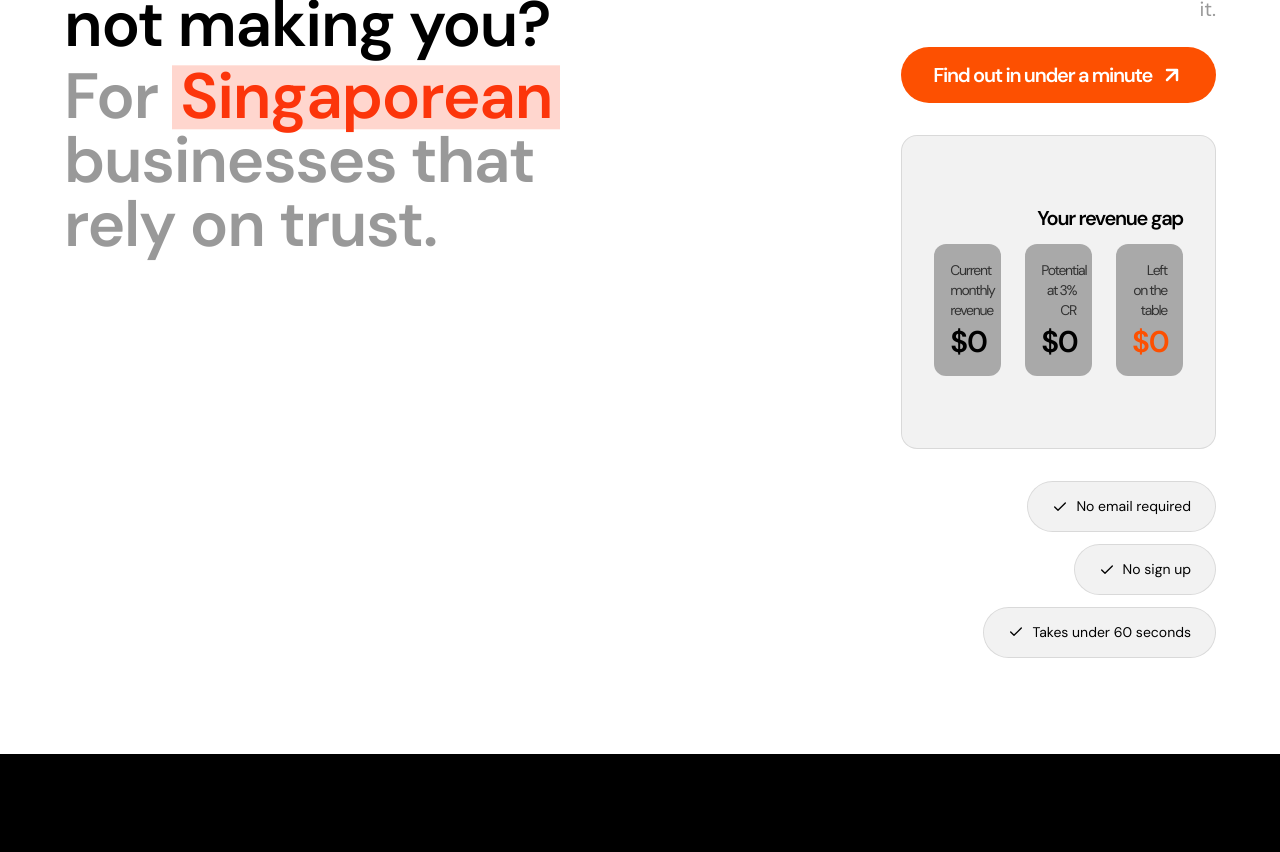
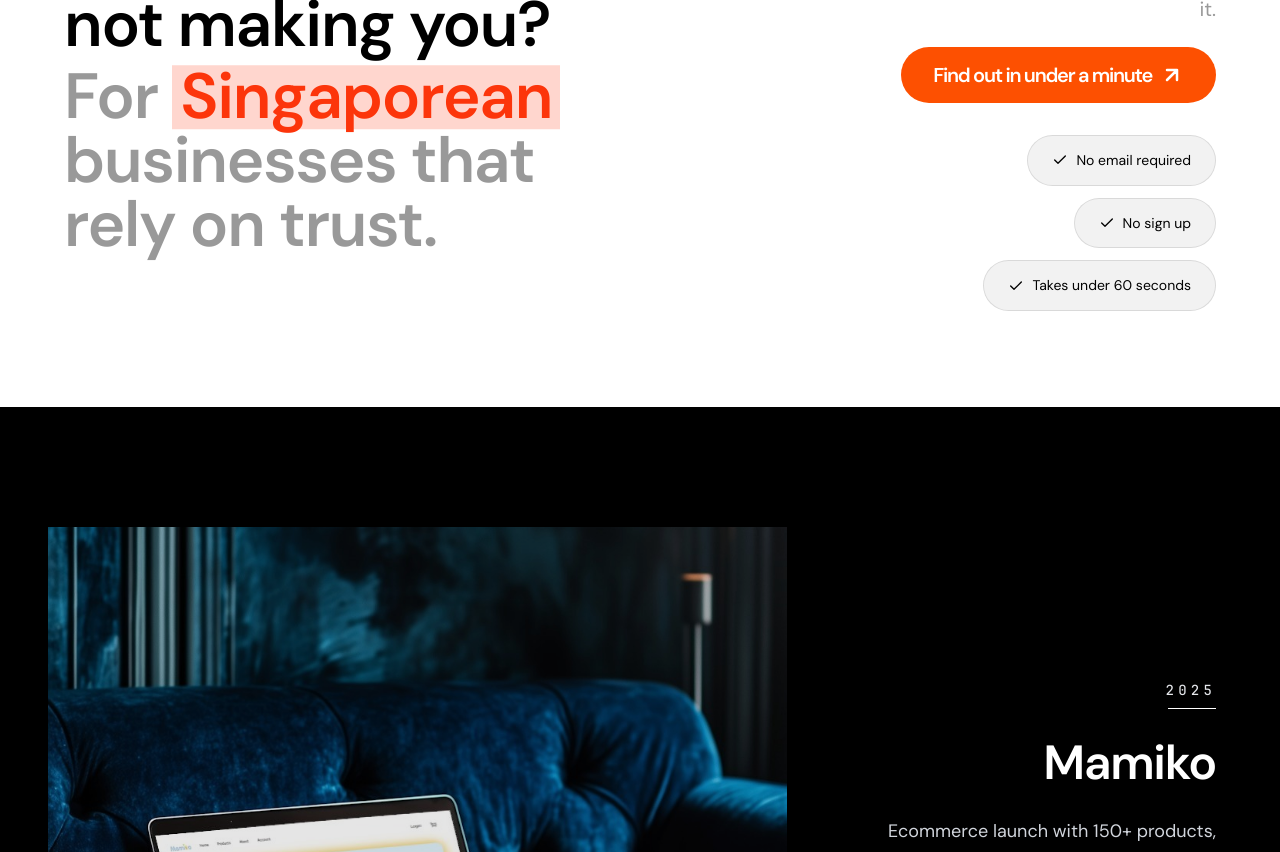
Before and after one commit to cyl-labs/cyllabs, a Next.js app: page / in a window 1280 px wide. Shown: the part 3460-4312 px from the top of the page. Built offline with nearby package versions, Linux system fonts and the light colour scheme; no server answers.

Commit message:
fix: revert changes from home page quiz

```diff
--- a/src/app/components/home/Quiz.tsx
+++ b/src/app/components/home/Quiz.tsx
@@ -1,5 +1,3 @@
-"use client";
-
 import Link from "next/link";
 import {
   motion,
@@ -163,9 +161,6 @@ const AccentText: React.FC<AccentTextProps> = ({ children }) => {
 };
 
 export default function Quiz(): React.ReactElement {
-  const currentRevenue = 0; // replace with real value if needed
-  const possibleRevenue = 0; // replace with real value if needed
-
   return (
     <div className="flex justify-center overflow-x-hidden bg-white items-center">
       <div className="max-w-[1600px] px-16 py-24 max-md:px-6 max-sm:pt-0 max-sm:pb-24 max-sm:gap-10 flex justify-between gap-8 max-[1200px]:flex-col">
@@ -290,47 +285,7 @@ export default function Quiz(): React.ReactElement {
                 </Link>
               </Button>
 
-              {/* Revenue gap card replacement */}
-              <motion.div
-                className="w-full relative aspect-square mt-6 md:mt-8"
-                initial={{ x: -100, opacity: 0 }}
-                whileInView={{ x: 0, opacity: 1 }}
-                transition={{
-                  type: "spring",
-                  stiffness: 100,
-                  damping: 30,
-                  restDelta: 0.001,
-                }}
-                viewport={{ once: true }}
-              >
-                <div className="absolute inset-0 rounded-2xl border border-black/10 bg-black/5 p-6 sm:p-8 flex flex-col justify-center">
-                  <h3 className="text-[20px] font-semibold mb-4">Your revenue gap</h3>
-                  <div className="grid grid-cols-1 sm:grid-cols-3 gap-6">
-                    <div className="rounded-xl bg-black/30 p-4">
-                      <p className="text-sm opacity-70">Current monthly revenue</p>
-                      <p className="mt-1 text-3xl font-semibold">
-                        ${new Intl.NumberFormat("en-SG").format(Math.round(currentRevenue))}
-                      </p>
-                    </div>
-                    <div className="rounded-xl bg-black/30 p-4">
-                      <p className="text-sm opacity-70">Potential at 3% CR</p>
-                      <p className="mt-1 text-3xl font-semibold">
-                        ${new Intl.NumberFormat("en-SG").format(Math.round(possibleRevenue))}
-                      </p>
-                    </div>
-                    <div className="rounded-xl bg-black/30 p-4">
-                      <p className="text-sm opacity-70">Left on the table</p>
-                      <p className="mt-1 text-3xl font-semibold text-[#FD5001]">
-                        ${new Intl.NumberFormat("en-SG").format(
-                          Math.max(0, Math.round(possibleRevenue - currentRevenue))
-                        )}
-                      </p>
-                    </div>
-                  </div>
-                </div>
-              </motion.div>
-
-              {/* Badges */}
+              {/* Badges — match file 2 logic */}
               <motion.div
                 className="w-full mt-6 md:mt-8 flex flex-wrap items-center justify-end gap-3 max-[1200px]:justify-start max-sm:justify-center"
                 variants={textRevealVariants}
```
